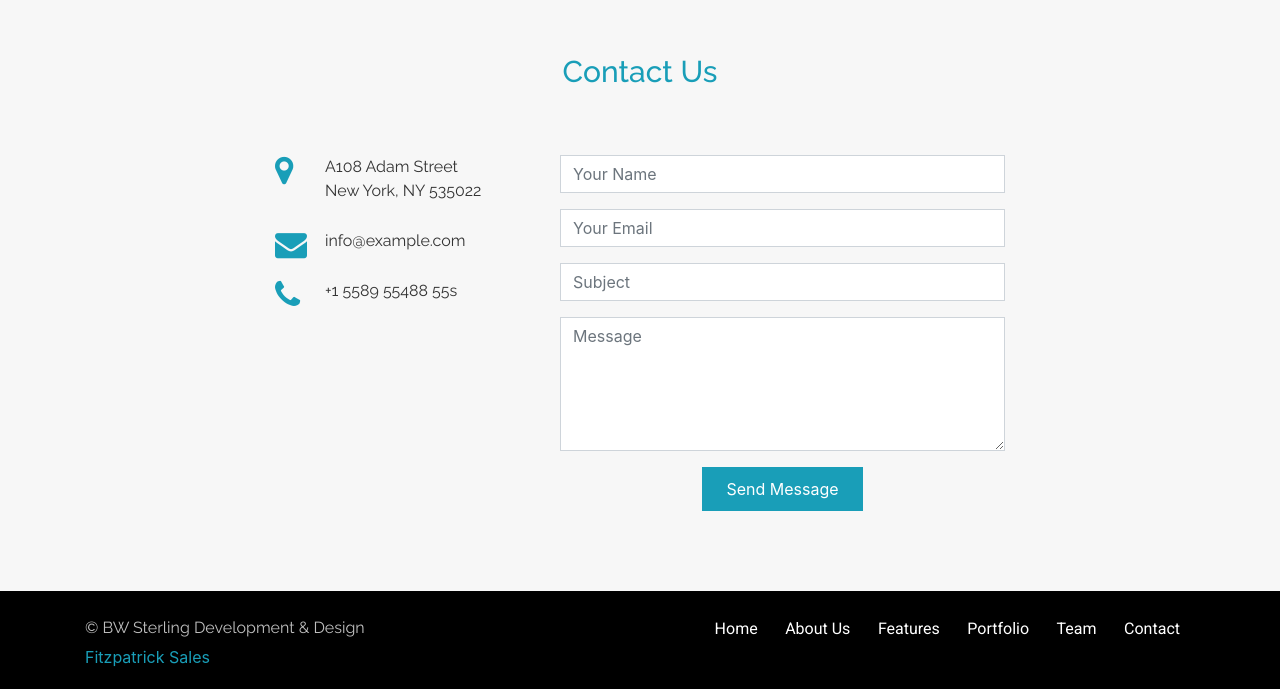
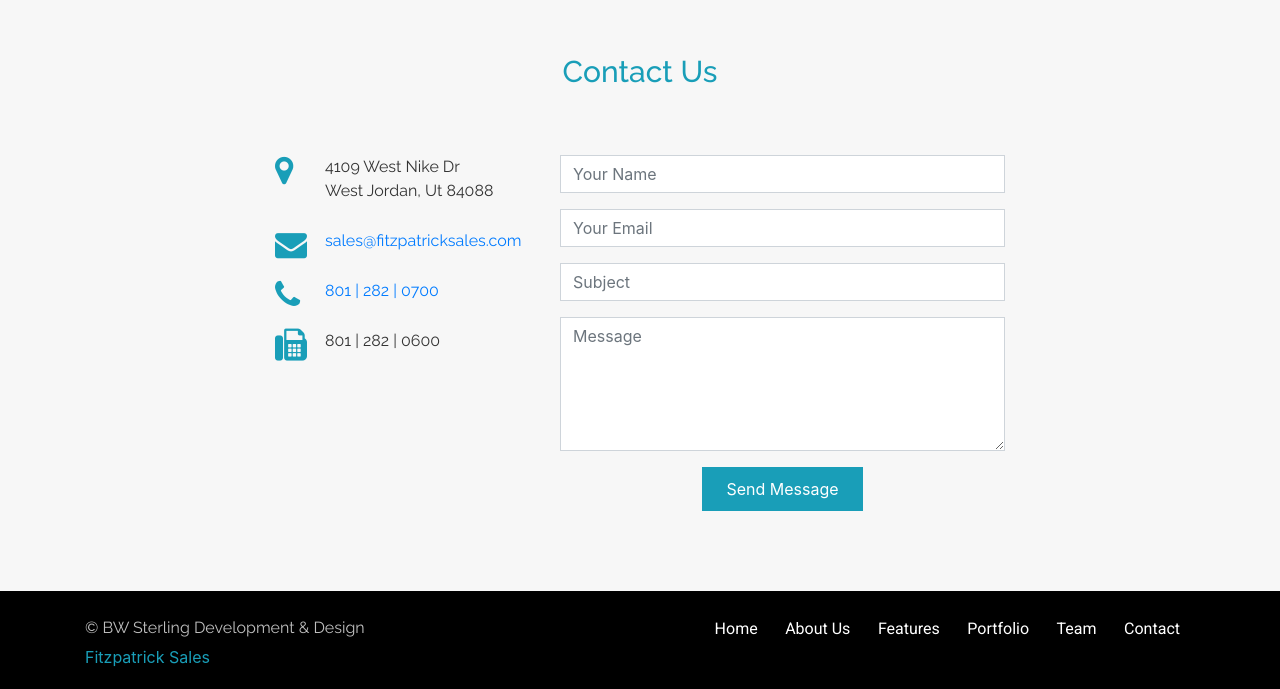
Before and after one commit to b-withers/Fitzpatrick, a plain HTML site: page index.html in a window 1280 px wide. Shown: the part 4147-4836 px from the top of the page. Drawn offline with nearby package versions, Linux system fonts and the light colour scheme.

Commit message:
location info

```diff
--- a/index.html
+++ b/index.html
@@ -676,17 +676,23 @@
           <div class="info">
             <div>
               <i class="fa fa-map-marker"></i>
-              <p>A108 Adam Street<br>New York, NY 535022</p>
+              <a href="https://www.google.com/maps/place/4107-4111+Nike+Dr,+West+Jordan,+UT+84088/@40.600981,-111.9912647,17z/data=!3m1!4b1!4m5!3m4!1s0x87528efcdb9c77ab:0xf84295ebb0f308e!8m2!3d40.6013757!4d-111.9889212" target="_blank"><p>4109 West Nike Dr<br>West Jordan, Ut 84088</p></a>
+
             </div>
 
             <div>
               <i class="fa fa-envelope"></i>
-              <p>info@example.com</p>
+              <p><a href="mailto:sales@fitzpatricksales.com">sales@fitzpatricksales.com</a></p>
             </div>
 
             <div>
               <i class="fa fa-phone"></i>
-              <p>+1 5589 55488 55s</p>
+              <p><a href="tel:8012820700">801 | 282 | 0700</a></p>
+            </div>
+
+            <div>
+              <i class="fa fa-fax"></i>
+              <p>801 | 282 | 0600</p>
             </div>
 
           </div>
```
